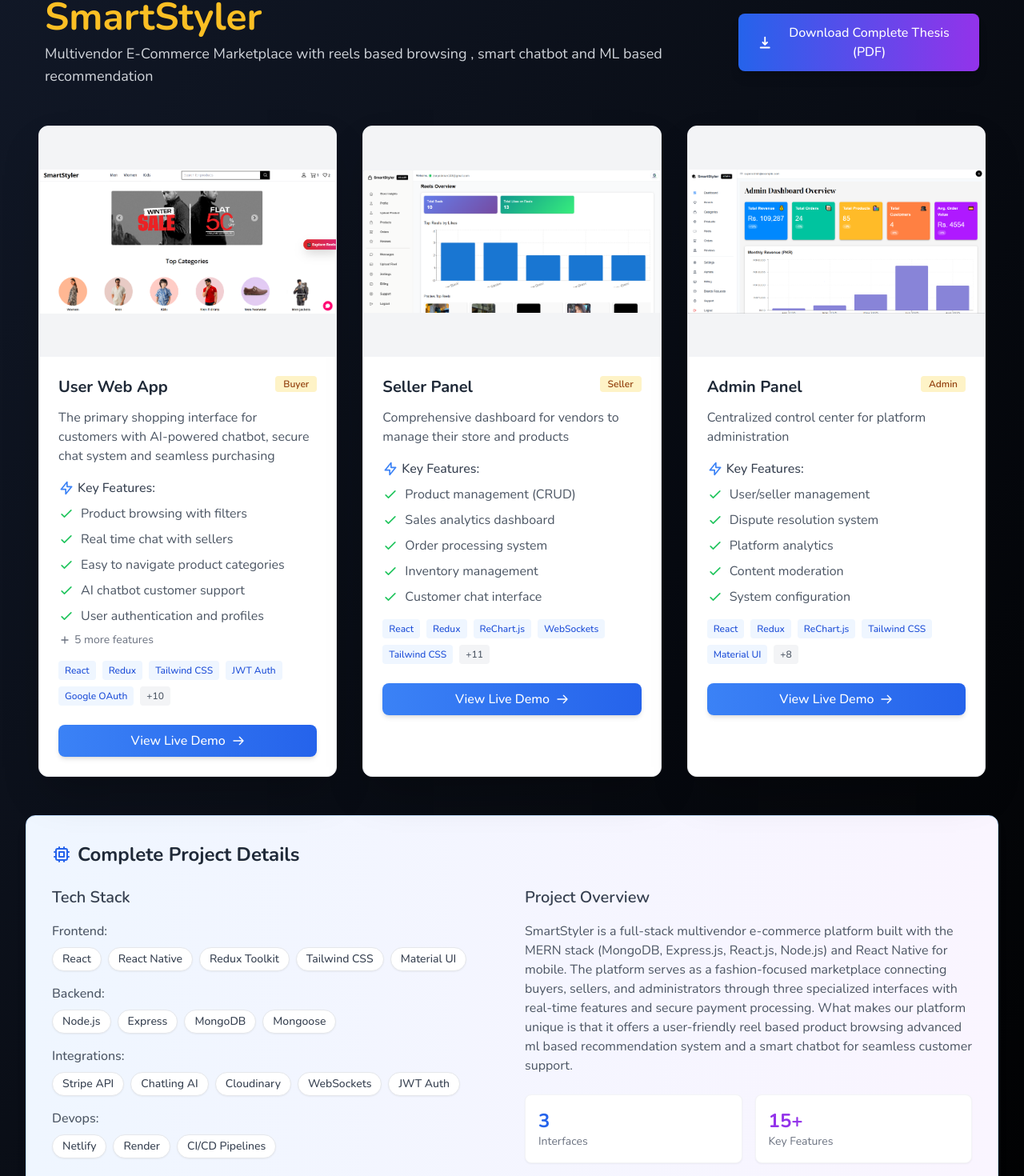
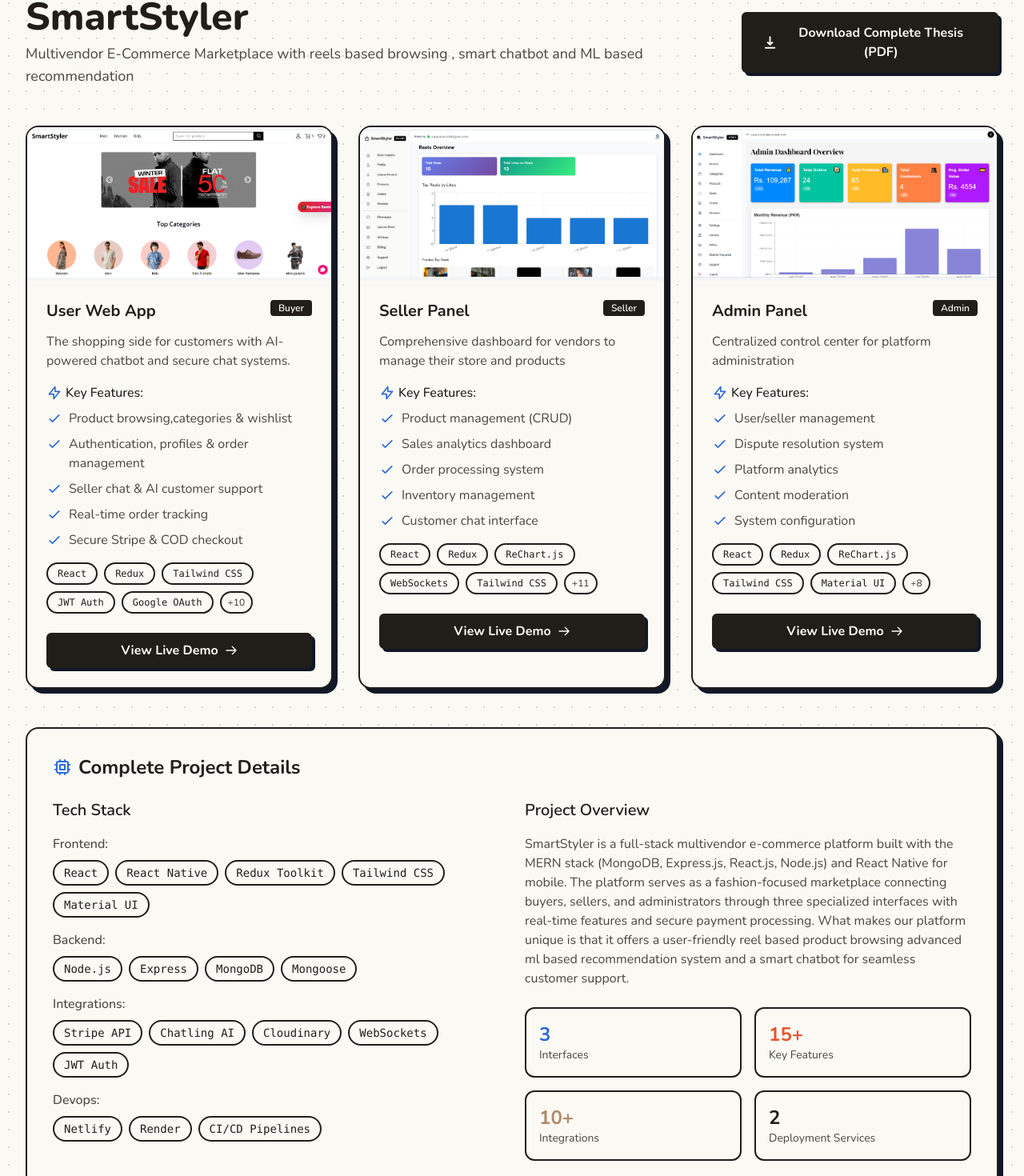
Before and after one commit to ZaryabAli-09/portfolio, a Next.js app: page /smartstyler in a window 1280 px wide. Shown: the part 121-1591 px from the top of the page at 80% size. Built offline with nearby package versions, Linux system fonts and the light colour scheme.

Commit message:
feat: add new project categories for improved project management

```diff
--- a/app/smartstyler/page.jsx
+++ b/app/smartstyler/page.jsx
@@ -27,18 +27,13 @@
       id: 1,
       title: "User Web App",
       description:
-        "The primary shopping interface for customers with AI-powered chatbot, secure chat system and seamless purchasing",
+        "The shopping side for customers with AI-powered chatbot and secure chat systems.",
       features: [
-        "Product browsing with filters",
-        "Real time chat with sellers",
-        "Easy to navigate product categories",
-        "AI chatbot customer support",
-        "User authentication and profiles",
-        "Browsing History",
-        "Order history and management",
+        "Product browsing,categories & wishlist",
+        "Authentication, profiles & order management",
+        "Seller chat & AI customer support",
         "Real-time order tracking",
-        "Wishlist management",
-        "Secure checkout (Stripe/COD)",
+        "Secure Stripe & COD checkout",
       ],
       image: "/buyer.png",
       link: "https://smartstyler.netlify.app",
@@ -154,7 +149,7 @@
   };
 
   return (
-    <div className="min-h-screen bg-gradient-to-br from-gray-900 to-black py-12 px-4 sm:px-6 lg:px-8">
+    <div className="min-h-screen bg-primary bg-dotted py-12 px-4 sm:px-6 lg:px-8">
       <motion.div
         initial="hidden"
         animate="visible"
@@ -164,13 +159,13 @@
         {/* Title and Download Button */}
         <motion.div
           variants={itemVariants}
-          className="flex flex-col md:flex-row justify-between items-start md:items-center gap-6 px-6"
+          className="flex flex-col md:flex-row justify-between items-start md:items-center gap-6"
         >
           <div>
-            <h1 className="text-3xl md:text-4xl lg:text-5xl font-bold text-amber-400 leading-tight">
+            <h1 className="text-3xl md:text-4xl lg:text-5xl font-extrabold text-heading leading-tight">
               SmartStyler
             </h1>
-            <p className="text-lg text-gray-300 mt-2">
+            <p className="text-lg text-description mt-2">
               Multivendor E-Commerce Marketplace with reels based browsing ,
               smart chatbot and ML based recommendation
             </p>
@@ -179,7 +174,7 @@
             whileHover={{ scale: 1.05 }}
             whileTap={{ scale: 0.95 }}
             onClick={downloadThesis}
-            className="bg-gradient-to-r from-blue-600 to-purple-600 hover:from-blue-700 hover:to-purple-700 text-white font-medium py-3 px-6 rounded-lg flex items-center gap-2 transition-all shadow-lg hover:shadow-xl"
+            className="bg-heading text-primary border-2 border-heading rounded-md font-bold py-3 px-6 inline-flex items-center gap-2 shadow-[4px_4px_0_0_#111827] hover:shadow-[2px_2px_0_0_#111827] hover:translate-x-[2px] hover:translate-y-[2px] active:shadow-none active:translate-x-[4px] active:translate-y-[4px] transition-all duration-150 ease-out"
           >
             <svg
               xmlns="http://www.w3.org/2000/svg"
@@ -203,16 +198,16 @@
         {/* Panels Grid */}
         <motion.div
           variants={containerVariants}
-          className="grid grid-cols-1 md:grid-cols-2 lg:grid-cols-3 gap-8 px-4"
+          className="grid grid-cols-1 md:grid-cols-2 lg:grid-cols-3 gap-8"
         >
           {panels.map((panel) => (
             <motion.div
               key={panel.id}
               variants={itemVariants}
               whileHover={{ y: -5 }}
-              className="bg-white rounded-xl shadow-2xl overflow-hidden border border-gray-200 transition-all hover:shadow-2xl hover:border-amber-400"
+              className="bg-primary rounded-2xl shadow-[6px_6px_0_0_#111827] overflow-hidden border-2 border-heading transition-all"
             >
-              <div className="h-64 sm:h-72 relative overflow-hidden bg-gray-100">
+              <div className="h-48 relative overflow-hidden bg-gray-100">
                 <Image
                   src={panel.image}
                   alt={panel.title}
@@ -225,10 +220,10 @@
               </div>
               <div className="p-6">
                 <div className="flex justify-between items-start mb-3">
-                  <h2 className="text-xl font-bold text-gray-800">
+                  <h2 className="text-xl font-bold text-heading">
                     {panel.title}
                   </h2>
-                  <span className="bg-amber-100 text-amber-800 text-xs font-semibold px-2.5 py-0.5 rounded">
+                  <span className="bg-heading text-primary text-xs font-semibold px-2.5 py-0.5 rounded">
                     {panel.id === 1
                       ? "Buyer"
                       : panel.id === 2
@@ -236,12 +231,12 @@
                         : "Admin"}
                   </span>
                 </div>
-                <p className="text-gray-600 mb-4">{panel.description}</p>
+                <p className="text-description mb-4">{panel.description}</p>
 
                 <div className="mb-4">
-                  <h3 className="font-medium text-gray-700 mb-2 flex items-center">
+                  <h3 className="font-medium text-heading mb-2 flex items-center">
                     <svg
-                      className="w-5 h-5 text-blue-500 mr-1"
+                      className="w-5 h-5 text-highlight mr-1"
                       fill="none"
                       stroke="currentColor"
                       viewBox="0 0 24 24"
@@ -259,7 +254,7 @@
                     {panel.features.slice(0, 5).map((feature, index) => (
                       <li key={index} className="flex items-start">
                         <svg
-                          className="h-5 w-5 text-green-500 mr-2 mt-0.5 flex-shrink-0"
+                          className="h-5 w-5 text-highlight mr-2 mt-0.5 flex-shrink-0"
                           fill="none"
                           viewBox="0 0 24 24"
                           stroke="currentColor"
@@ -271,12 +266,12 @@
                             d="M5 13l4 4L19 7"
                           />
                         </svg>
-                        <span className="text-gray-600">{feature}</span>
+                        <span className="text-description">{feature}</span>
                       </li>
                     ))}
                   </ul>
                   {panel.features.length > 5 && (
-                    <div className="mt-2 text-sm text-gray-500 flex items-center">
+                    <div className="mt-2 text-sm text-description flex items-center">
                       <svg
                         className="w-4 h-4 mr-1"
                         fill="none"
@@ -299,26 +294,25 @@
                   {panel.tags.slice(0, 5).map((tag, index) => (
                     <span
                       key={index}
-                      className="px-2 py-1 bg-blue-50 text-blue-700 text-xs font-medium rounded"
+                      className="px-3 py-1 bg-primary text-heading text-xs font-mono font-medium rounded-full border-2 border-heading"
                     >
                       {tag}
                     </span>
                   ))}
                   {panel.tags.length > 5 && (
-                    <span className="px-2 py-1 bg-gray-100 text-gray-600 text-xs font-medium rounded">
+                    <span className="px-2 py-1 bg-primary text-description text-xs font-medium rounded-full border-2 border-heading">
                       +{panel.tags.length - 5}
                     </span>
                   )}
                 </div>
 
-                {/* <Link href={panel.link} passHref> */}
                 <motion.a
                   whileHover={{ scale: 1.05 }}
                   whileTap={{ scale: 0.95 }}
                   target="_blank"
                   href={panel.link}
                   rel="noopener noreferrer"
-                  className="inline-flex items-center justify-center w-full bg-gradient-to-r from-blue-500 to-blue-600 hover:from-blue-600 hover:to-blue-700 text-white font-medium py-2 px-4 rounded-lg transition-all shadow-md hover:shadow-lg"
+                  className="inline-flex items-center justify-center w-full bg-heading text-primary font-bold py-2 px-4 rounded-md border-2 border-heading shadow-[4px_4px_0_0_#111827] hover:shadow-[2px_2px_0_0_#111827] hover:translate-x-[2px] hover:translate-y-[2px] active:shadow-none active:translate-x-[4px] active:translate-y-[4px] transition-all duration-150 ease-out"
                 >
                   View Live Demo
                   <svg
@@ -335,7 +329,6 @@
                     />
                   </svg>
                 </motion.a>
-                {/* </Link> */}
               </div>
             </motion.div>
           ))}
@@ -344,11 +337,11 @@
         {/* Tech Stack and Project Summary */}
         <motion.div
           variants={itemVariants}
-          className="bg-gradient-to-r from-blue-50 to-purple-50 rounded-xl p-8 border border-blue-200 shadow-lg"
+          className="bg-primary rounded-2xl p-8 border-2 border-heading shadow-[6px_6px_0_0_#111827]"
         >
-          <h2 className="text-2xl font-bold text-gray-800 mb-6 flex items-center">
+          <h2 className="text-2xl font-bold text-heading mb-6 flex items-center">
             <svg
-              className="w-6 h-6 text-blue-600 mr-2"
+              className="w-6 h-6 text-highlight mr-2"
               fill="none"
               stroke="currentColor"
               viewBox="0 0 24 24"
@@ -365,20 +358,20 @@
 
           <div className="grid grid-cols-1 md:grid-cols-2 gap-8">
             <div>
-              <h3 className="text-xl font-semibold text-gray-700 mb-4">
+              <h3 className="text-xl font-semibold text-heading mb-4">
                 Tech Stack
               </h3>
               <div className="space-y-4">
                 {Object.entries(techStack).map(([category, technologies]) => (
                   <div key={category}>
-                    <h4 className="font-medium text-gray-600 capitalize mb-2">
+                    <h4 className="font-medium text-description capitalize mb-2">
                       {category}:
                     </h4>
                     <div className="flex flex-wrap gap-2">
                       {technologies.map((tech, index) => (
                         <span
                           key={index}
-                          className="px-3 py-1 bg-white text-gray-700 text-sm font-medium rounded-full shadow-sm border border-gray-200"
+                          className="px-3 py-1 bg-primary text-heading text-sm font-mono font-medium rounded-full border-2 border-heading"
                         >
                           {tech}
                         </span>
@@ -390,10 +383,10 @@
             </div>
 
             <div>
-              <h3 className="text-xl font-semibold text-gray-700 mb-4">
+              <h3 className="text-xl font-semibold text-heading mb-4">
                 Project Overview
               </h3>
-              <p className="text-gray-600 mb-6">
+              <p className="text-description mb-6">
                 SmartStyler is a full-stack multivendor e-commerce platform
                 built with the MERN stack (MongoDB, Express.js, React.js,
                 Node.js) and React Native for mobile. The platform serves as a
@@ -405,21 +398,21 @@
                 smart chatbot for seamless customer support.
               </p>
               <div className="grid grid-cols-2 gap-4 mb-6">
-                <div className="bg-white p-4 rounded-lg shadow-sm border border-gray-100">
-                  <div className="text-2xl font-bold text-blue-600">3</div>
-                  <div className="text-sm text-gray-500">Interfaces</div>
+                <div className="bg-primary p-4 rounded-xl border-2 border-heading">
+                  <div className="text-2xl font-bold text-highlight">3</div>
+                  <div className="text-sm text-description">Interfaces</div>
                 </div>
-                <div className="bg-white p-4 rounded-lg shadow-sm border border-gray-100">
-                  <div className="text-2xl font-bold text-purple-600">15+</div>
-                  <div className="text-sm text-gray-500">Key Features</div>
+                <div className="bg-primary p-4 rounded-xl border-2 border-heading">
+                  <div className="text-2xl font-bold text-accent">15+</div>
+                  <div className="text-sm text-description">Key Features</div>
                 </div>
-                <div className="bg-white p-4 rounded-lg shadow-sm border border-gray-100">
-                  <div className="text-2xl font-bold text-green-600">10+</div>
-                  <div className="text-sm text-gray-500">Integrations</div>
+                <div className="bg-primary p-4 rounded-xl border-2 border-heading">
+                  <div className="text-2xl font-bold text-secondary">10+</div>
+                  <div className="text-sm text-description">Integrations</div>
                 </div>
-                <div className="bg-white p-4 rounded-lg shadow-sm border border-gray-100">
-                  <div className="text-2xl font-bold text-amber-600">2</div>
-                  <div className="text-sm text-gray-500">
+                <div className="bg-primary p-4 rounded-xl border-2 border-heading">
+                  <div className="text-2xl font-bold text-heading">2</div>
+                  <div className="text-sm text-description">
                     Deployment Services
                   </div>
                 </div>
@@ -431,7 +424,7 @@
             whileHover={{ scale: 1.03 }}
             whileTap={{ scale: 0.97 }}
             onClick={downloadThesis}
-            className="w-full md:w-auto bg-gradient-to-r from-blue-600 to-purple-600 hover:from-blue-700 hover:to-purple-700 text-white font-medium py-3 px-8 rounded-lg flex items-center justify-center gap-2 transition-all shadow-lg hover:shadow-xl mt-6"
+            className="w-full md:w-auto bg-heading text-primary font-bold py-3 px-8 rounded-md inline-flex items-center justify-center gap-2 border-2 border-heading shadow-[4px_4px_0_0_#111827] hover:shadow-[2px_2px_0_0_#111827] hover:translate-x-[2px] hover:translate-y-[2px] active:shadow-none active:translate-x-[4px] active:translate-y-[4px] transition-all duration-150 ease-out mt-6"
           >
             <svg
               xmlns="http://www.w3.org/2000/svg"
```
Also changed, not shown: components/admin/WorkDashboard.jsx (+9 -1 lines), components/main_page_comps/Work.jsx (+12 -0 lines), lib/workStore.js.
